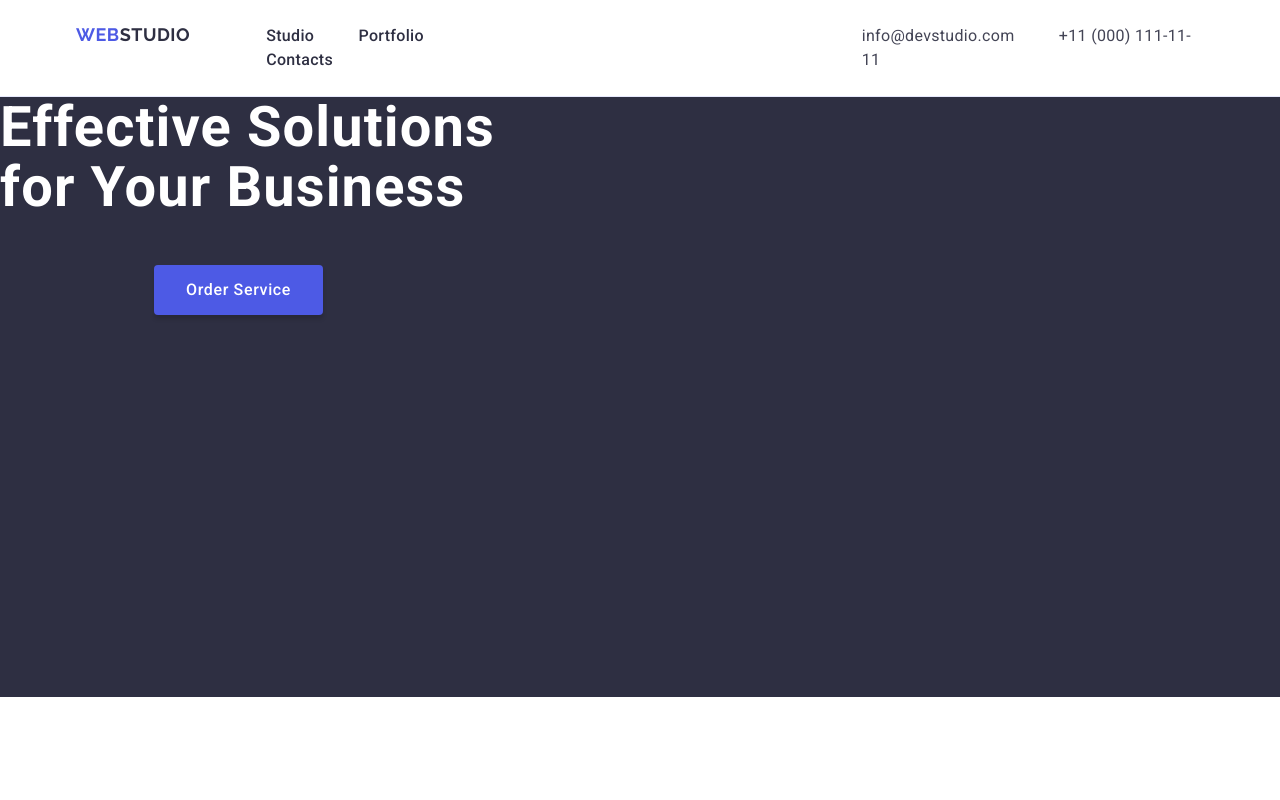
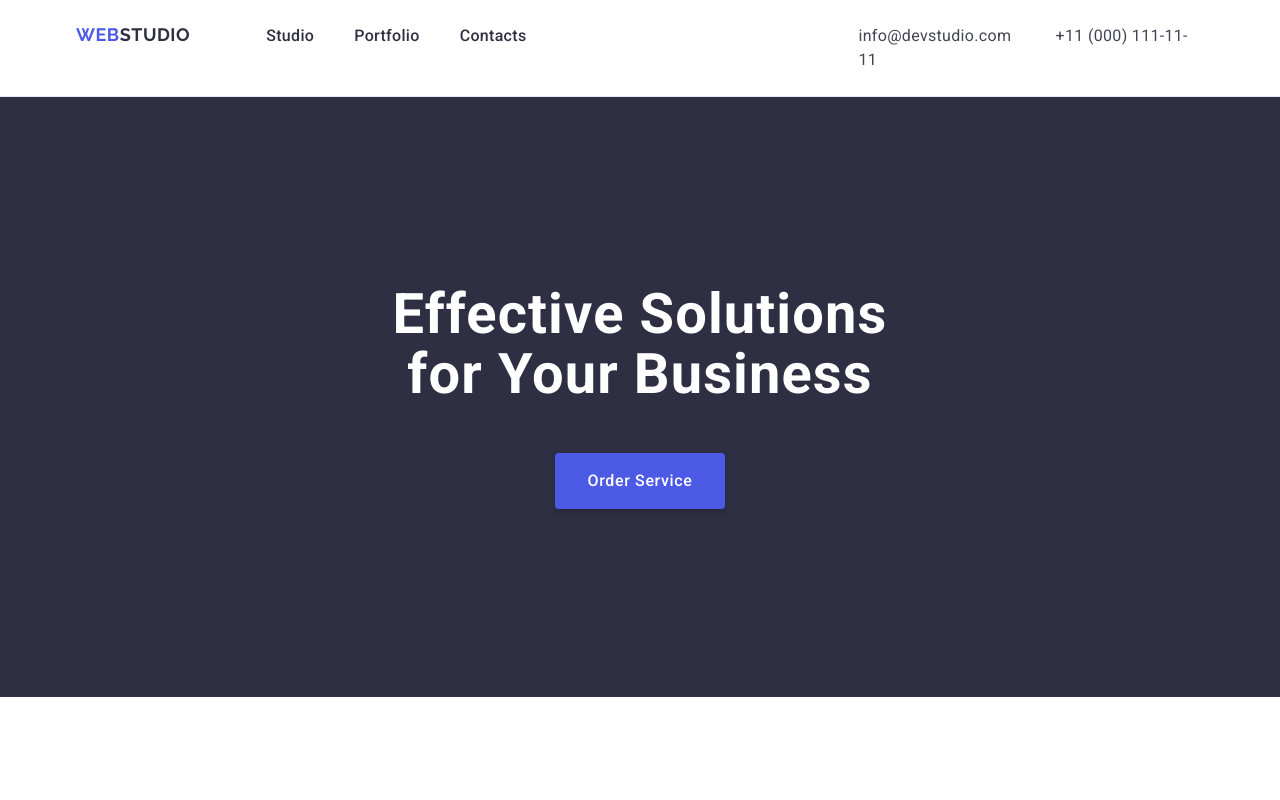
Before and after one commit to Ternivka/goit-markup-hw-02, a plain HTML site: page index.html in a window 1280 px wide. Shown: the top 800 px of the page. Drawn offline with nearby package versions, Linux system fonts and the light colour scheme.

Commit message:
fixed banner and header

```diff
--- a/css/style.css
+++ b/css/style.css
@@ -57,7 +57,7 @@ p {
   margin-top: 24px;
   margin-bottom: 24px;
 }
-.basic-containers {
+.logo-containers {
   display: flex;
 }
 .logo-web-upper {
@@ -78,13 +78,12 @@ p {
   letter-spacing: 0.54px;
   text-transform: uppercase;
 }
+
 /* navigation */
 .navigation-list {
+  display: flex;
   margin-left: 76px;
-}
-.navigation-item {
-  display: inline-block;
-  padding-right: 40px;
+  gap: 40px;
 }
 .navigation-link {
   font-weight: 500;
@@ -94,10 +93,7 @@ p {
 .navigation-link:hover {
   color: var(--ocean);
 }
-/* .line:active {
-  border-bottom: 5px solid var(--ocean);
-  border-radius: 50%;
-} */
+
 /* Address */
 .contacts {
   margin-left: 332px;
@@ -105,6 +101,8 @@ p {
 .contacts-item {
   color: var(--slate);
   font-style: normal;
+}
+.contacts-item:not(:last-child) {
   padding-right: 40px;
 }
 .contacts-item:focus,
@@ -114,35 +112,40 @@ p {
 /* Banner */
 .banner-section {
   background: var(--navy-blue);
-  height: 600px;
+  padding-top: 188px;
+  padding-bottom: 188px;
 }
 .banner-container {
+  display: block;
 }
 .banner-heading {
+  font-weight: 700;
+  font-size: 56px;
+  line-height: 1.07;
+  letter-spacing: 0.02em;
+  text-align: center;
   color: var(--white);
-  font-size: 56px;
-  font-weight: 700;
-  line-height: 60px;
-  letter-spacing: 1.12px;
-  width: 496px;
+  max-width: 496px;
+  margin: 0 auto 48px auto;
 }
 .banner-button {
   cursor: pointer;
   color: var(--white);
   font-family: Roboto;
-  font-size: 16px;
   font-weight: 500;
   letter-spacing: 0.64px;
+  background: var(--iris);
   border-radius: 4px;
-  background: var(--iris);
   box-shadow: 0px 4px 4px 0px rgba(0, 0, 0, 0.15);
   border: none;
+  display: block;
+  min-width: 169px;
+  height: 56px;
+  margin: 0 auto 0 auto;
   padding: 16px 32px;
-  gap: 10px;
-  margin-left: 154px;
-  margin-top: 48px;
 }
-.banner-button:hover {
+.banner-button:hover,
+.banner-button:focus {
   background: var(--ocean);
 }
 /* Feature */
--- a/index.html
+++ b/index.html
@@ -20,11 +20,12 @@
     <header>
       <!-- logo -->
       <section class="head-section">
-        <div class="container basic-containers">
+        <div class="container logo-containers">
           <a href="" class="logo-web-upper"
             >WEB<span class="logo-studio-upper">STUDIO</span></a
           >
           <!-- navigation -->
+          <div>
             <nav>
               <ul class="navigation-list">
                 <li class="navigation-item">
@@ -38,6 +39,7 @@
                 </li>
               </ul>
             </nav>
+          </div>
           <!-- address -->
           <div class="contacts">
             <address>
@@ -55,7 +57,7 @@
     <main>
       <!-- banner -->
       <section class="banner-section">
-        <div class="banner-container">
+        <div class="container banner-container">
           <h1 class="banner-heading">Effective Solutions for Your Business</h1>
           <button type="button" class="banner-button">Order Service</button>
         </div>
```
Lines whose indentation alone changed are shown as unchanged.
